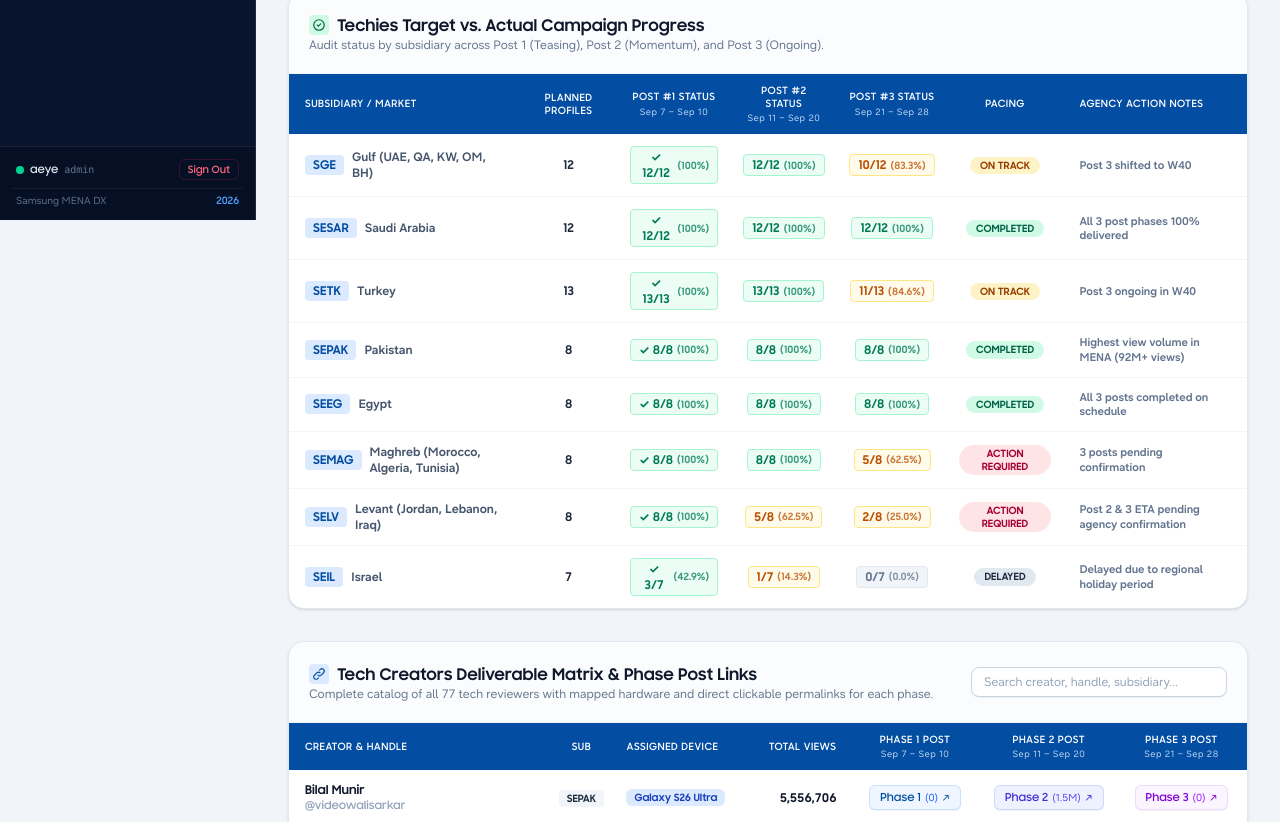
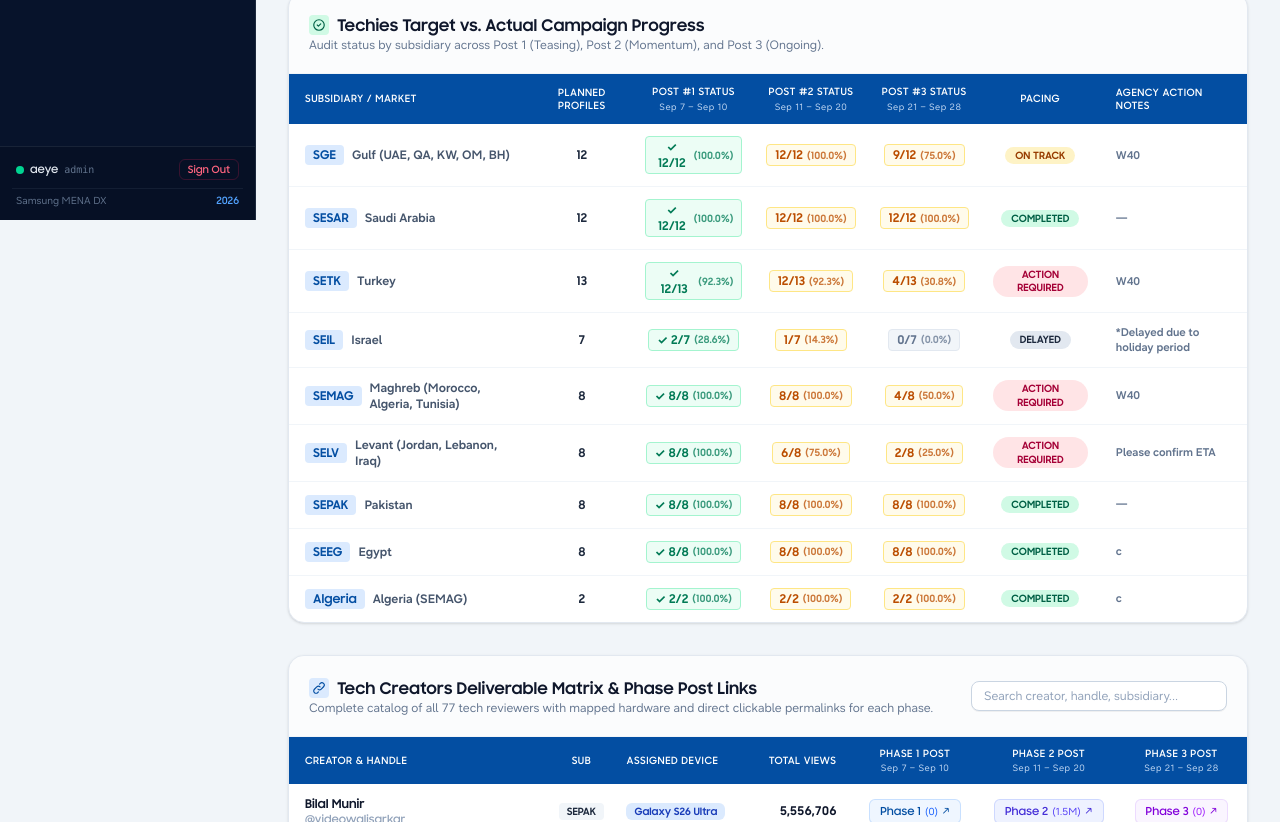
Before and after one commit to ai-lab-mena/mena-ai-lab-switchstorm, a Next.js app: page /switchstorm/techies in a window 1280 px wide. Shown: the part 580-1402 px from the top of the page. Built offline with nearby package versions, Linux system fonts and the light colour scheme.

Commit message:
Update tech reviewer targets from TragetvsActual_Techies.xlsx with latest live, WIP, and delay notes

```diff
--- a/src/app/switchstorm/techiesData.ts
+++ b/src/app/switchstorm/techiesData.ts
@@ -2087,22 +2087,22 @@
     "Post_1": {
       "Plan": 12,
       "Live": 12,
-      "Completion": "100%"
+      "Completion": "100.0%"
     },
     "Post_2": {
       "Plan": 12,
       "Live": 12,
       "WIP": 0,
-      "Completion": "100%"
+      "Completion": "100.0%"
     },
     "Post_3": {
       "Plan": 12,
-      "Live": 10,
-      "WIP": 2,
-      "Completion": "83.3%"
+      "Live": 9,
+      "WIP": 3,
+      "Completion": "75.0%"
     },
     "Status": "On Track",
-    "Notes": "Post 3 shifted to W40"
+    "Notes": "W40"
   },
   {
     "Subsidiary": "SESAR",
@@ -2111,22 +2111,22 @@
     "Post_1": {
       "Plan": 12,
       "Live": 12,
-      "Completion": "100%"
+      "Completion": "100.0%"
     },
     "Post_2": {
       "Plan": 12,
       "Live": 12,
       "WIP": 0,
-      "Completion": "100%"
+      "Completion": "100.0%"
     },
     "Post_3": {
       "Plan": 12,
       "Live": 12,
       "WIP": 0,
-      "Completion": "100%"
+      "Completion": "100.0%"
     },
     "Status": "Completed",
-    "Notes": "All 3 post phases 100% delivered"
+    "Notes": ""
   },
   {
     "Subsidiary": "SETK",
@@ -2134,23 +2134,95 @@
     "Profiles_Planned": 13,
     "Post_1": {
       "Plan": 13,
-      "Live": 13,
-      "Completion": "100%"
+      "Live": 12,
+      "Completion": "92.3%"
     },
     "Post_2": {
       "Plan": 13,
-      "Live": 13,
-      "WIP": 0,
-      "Completion": "100%"
+      "Live": 12,
+      "WIP": 1,
+      "Completion": "92.3%"
     },
     "Post_3": {
       "Plan": 13,
-      "Live": 11,
+      "Live": 4,
+      "WIP": 9,
+      "Completion": "30.8%"
+    },
+    "Status": "Action Required",
+    "Notes": "W40"
+  },
+  {
+    "Subsidiary": "SEIL",
+    "Market": "Israel",
+    "Profiles_Planned": 7,
+    "Post_1": {
+      "Plan": 7,
+      "Live": 2,
+      "Completion": "28.6%"
+    },
+    "Post_2": {
+      "Plan": 7,
+      "Live": 1,
+      "WIP": 6,
+      "Completion": "14.3%"
+    },
+    "Post_3": {
+      "Plan": 7,
+      "Live": 0,
+      "WIP": 7,
+      "Completion": "0.0%"
+    },
+    "Status": "Delayed",
+    "Notes": "*Delayed due to holiday period"
+  },
+  {
+    "Subsidiary": "SEMAG",
+    "Market": "Maghreb (Morocco, Algeria, Tunisia)",
+    "Profiles_Planned": 8,
+    "Post_1": {
+      "Plan": 8,
+      "Live": 8,
+      "Completion": "100.0%"
+    },
+    "Post_2": {
+      "Plan": 8,
+      "Live": 8,
+      "WIP": 0,
+      "Completion": "100.0%"
+    },
+    "Post_3": {
+      "Plan": 8,
+      "Live": 4,
+      "WIP": 4,
+      "Completion": "50.0%"
+    },
+    "Status": "Action Required",
+    "Notes": "W40"
+  },
+  {
+    "Subsidiary": "SELV",
+    "Market": "Levant (Jordan, Lebanon, Iraq)",
+    "Profiles_Planned": 8,
+    "Post_1": {
+      "Plan": 8,
+      "Live": 8,
+      "Completion": "100.0%"
+    },
+    "Post_2": {
+      "Plan": 8,
+      "Live": 6,
       "WIP": 2,
-      "Completion": "84.6%"
-    },
-    "Status": "On Track",
-    "Notes": "Post 3 ongoing in W40"
+      "Completion": "75.0%"
+    },
+    "Post_3": {
+      "Plan": 8,
+      "Live": 2,
+      "WIP": 6,
+      "Completion": "25.0%"
+    },
+    "Status": "Action Required",
+    "Notes": "Please confirm ETA"
   },
   {
     "Subsidiary": "SEPAK",
@@ -2159,22 +2231,22 @@
     "Post_1": {
       "Plan": 8,
       "Live": 8,
-      "Completion": "100%"
+      "Completion": "100.0%"
     },
     "Post_2": {
       "Plan": 8,
       "Live": 8,
       "WIP": 0,
-      "Completion": "100%"
+      "Completion": "100.0%"
     },
     "Post_3": {
       "Plan": 8,
       "Live": 8,
       "WIP": 0,
-      "Completion": "100%"
+      "Completion": "100.0%"
     },
     "Status": "Completed",
-    "Notes": "Highest view volume in MENA (92M+ views)"
+    "Notes": ""
   },
   {
     "Subsidiary": "SEEG",
@@ -2183,93 +2255,45 @@
     "Post_1": {
       "Plan": 8,
       "Live": 8,
-      "Completion": "100%"
+      "Completion": "100.0%"
     },
     "Post_2": {
       "Plan": 8,
       "Live": 8,
       "WIP": 0,
-      "Completion": "100%"
+      "Completion": "100.0%"
     },
     "Post_3": {
       "Plan": 8,
       "Live": 8,
       "WIP": 0,
-      "Completion": "100%"
+      "Completion": "100.0%"
     },
     "Status": "Completed",
-    "Notes": "All 3 posts completed on schedule"
-  },
-  {
-    "Subsidiary": "SEMAG",
-    "Market": "Maghreb (Morocco, Algeria, Tunisia)",
-    "Profiles_Planned": 8,
+    "Notes": "c"
+  },
+  {
+    "Subsidiary": "Algeria",
+    "Market": "Algeria (SEMAG)",
+    "Profiles_Planned": 2,
     "Post_1": {
-      "Plan": 8,
-      "Live": 8,
-      "Completion": "100%"
+      "Plan": 2,
+      "Live": 2,
+      "Completion": "100.0%"
     },
     "Post_2": {
-      "Plan": 8,
-      "Live": 8,
+      "Plan": 2,
+      "Live": 2,
       "WIP": 0,
-      "Completion": "100%"
+      "Completion": "100.0%"
     },
     "Post_3": {
-      "Plan": 8,
-      "Live": 5,
-      "WIP": 3,
-      "Completion": "62.5%"
-    },
-    "Status": "Action Required",
-    "Notes": "3 posts pending confirmation"
-  },
-  {
-    "Subsidiary": "SELV",
-    "Market": "Levant (Jordan, Lebanon, Iraq)",
-    "Profiles_Planned": 8,
-    "Post_1": {
-      "Plan": 8,
-      "Live": 8,
-      "Completion": "100%"
-    },
-    "Post_2": {
-      "Plan": 8,
-      "Live": 5,
-      "WIP": 3,
-      "Completion": "62.5%"
-    },
-    "Post_3": {
-      "Plan": 8,
+      "Plan": 2,
       "Live": 2,
-      "WIP": 6,
-      "Completion": "25.0%"
-    },
-    "Status": "Action Required",
-    "Notes": "Post 2 & 3 ETA pending agency confirmation"
-  },
-  {
-    "Subsidiary": "SEIL",
-    "Market": "Israel",
-    "Profiles_Planned": 7,
-    "Post_1": {
-      "Plan": 7,
-      "Live": 3,
-      "Completion": "42.9%"
-    },
-    "Post_2": {
-      "Plan": 7,
-      "Live": 1,
-      "WIP": 6,
-      "Completion": "14.3%"
-    },
-    "Post_3": {
-      "Plan": 7,
-      "Live": 0,
-      "WIP": 7,
-      "Completion": "0.0%"
-    },
-    "Status": "Delayed",
-    "Notes": "Delayed due to regional holiday period"
+      "WIP": 0,
+      "Completion": "100.0%"
+    },
+    "Status": "Completed",
+    "Notes": "c"
   }
 ];
```
